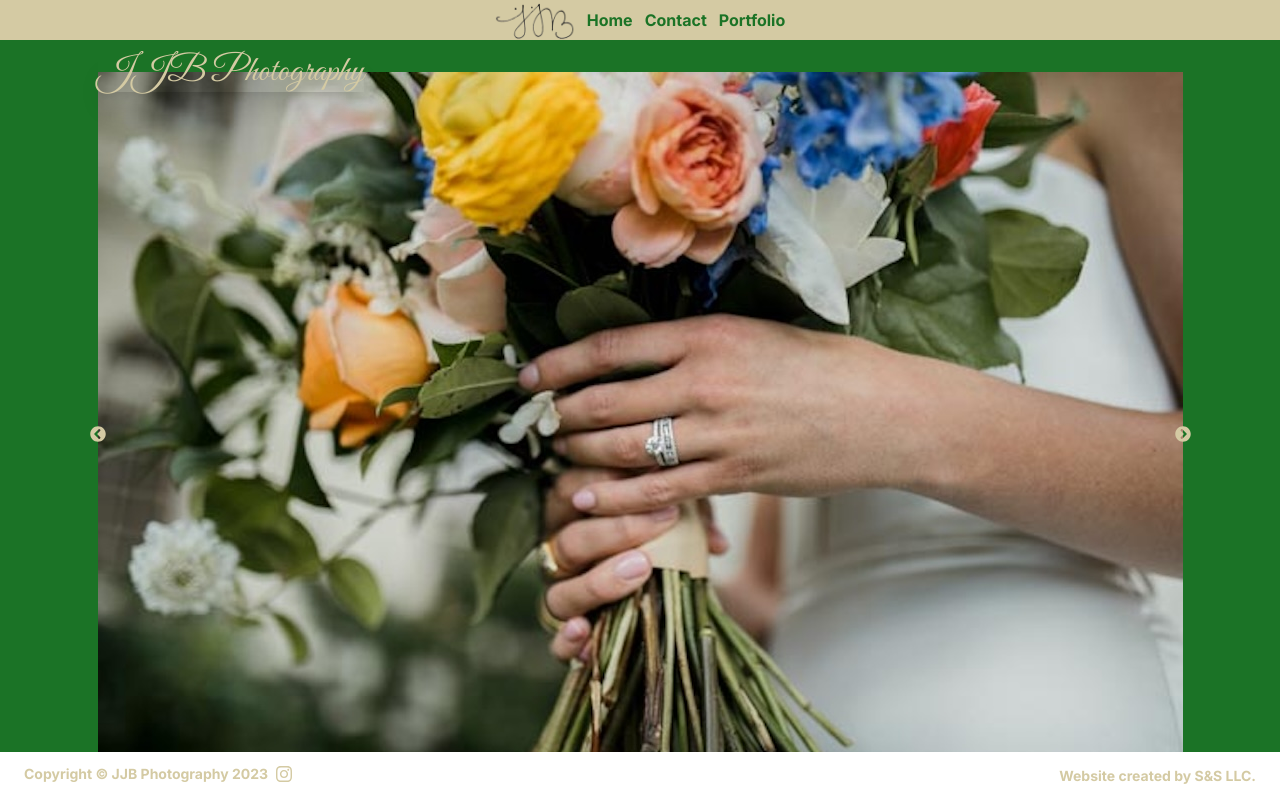
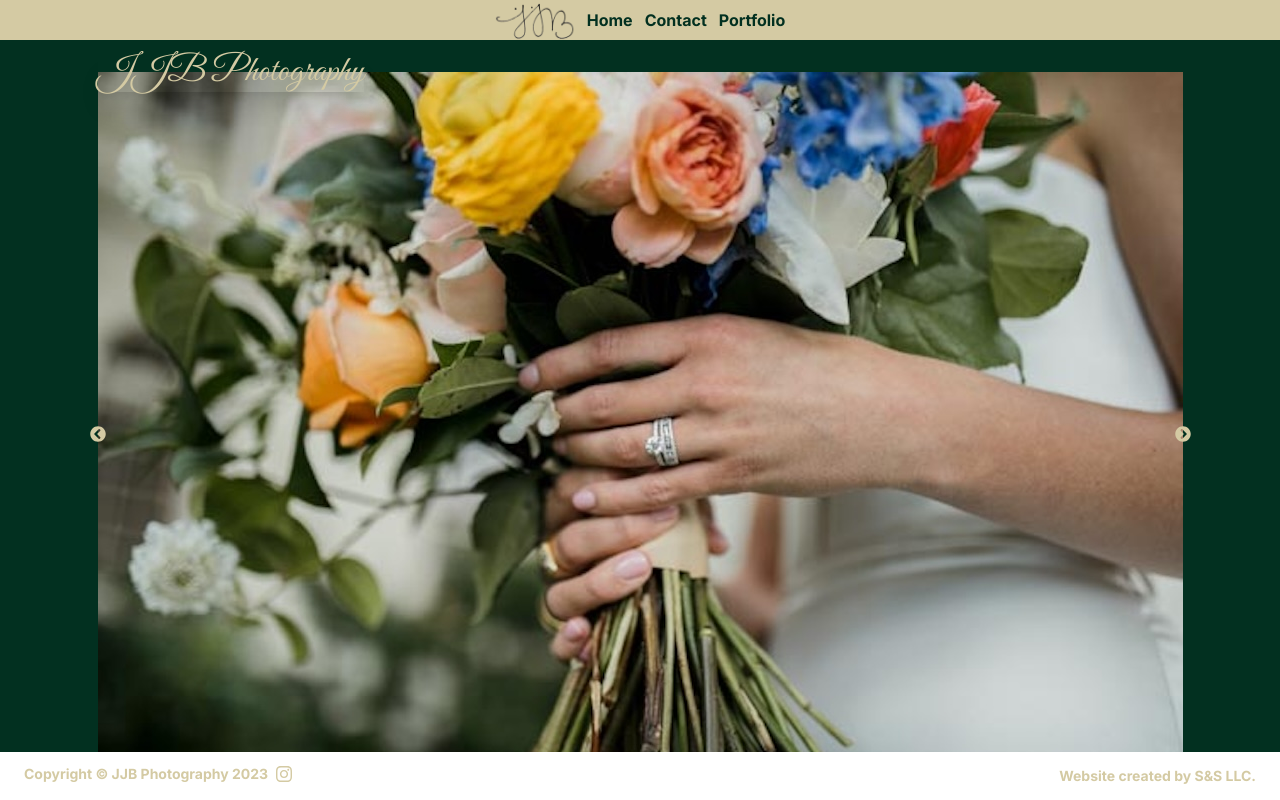
Before and after one commit to sramalho94/jjbphotography, a Next.js app: page / in a window 1280 px wide. Built offline with nearby package versions, Linux system fonts and the light colour scheme.

Commit message:
made dark green a little darker

```diff
--- a/tailwind.config.js
+++ b/tailwind.config.js
@@ -8,7 +8,7 @@ module.exports = {
   theme: {
     extend: {
       colors: {
-        'dark-green': '#1b7326',
+        'dark-green': '#023020',
         'our-beige': '#d4caa3',
         'dark-purpe': '#731b67'
       },
```
